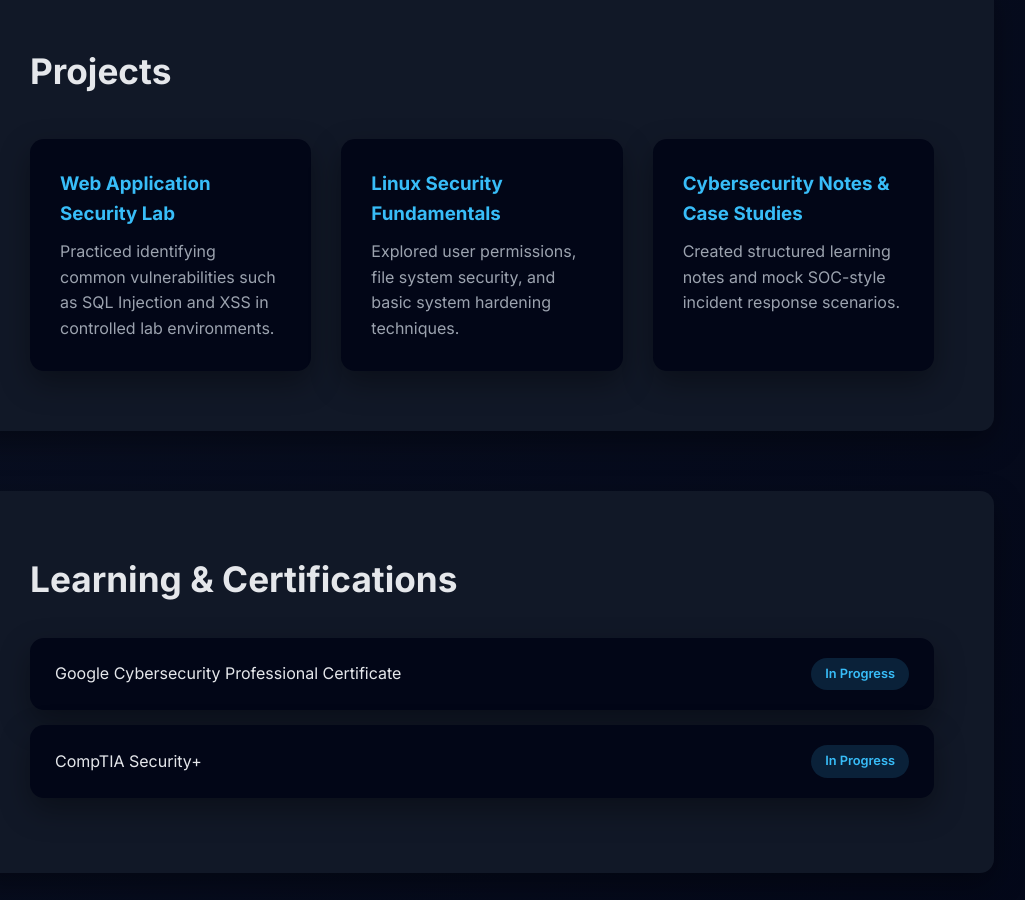
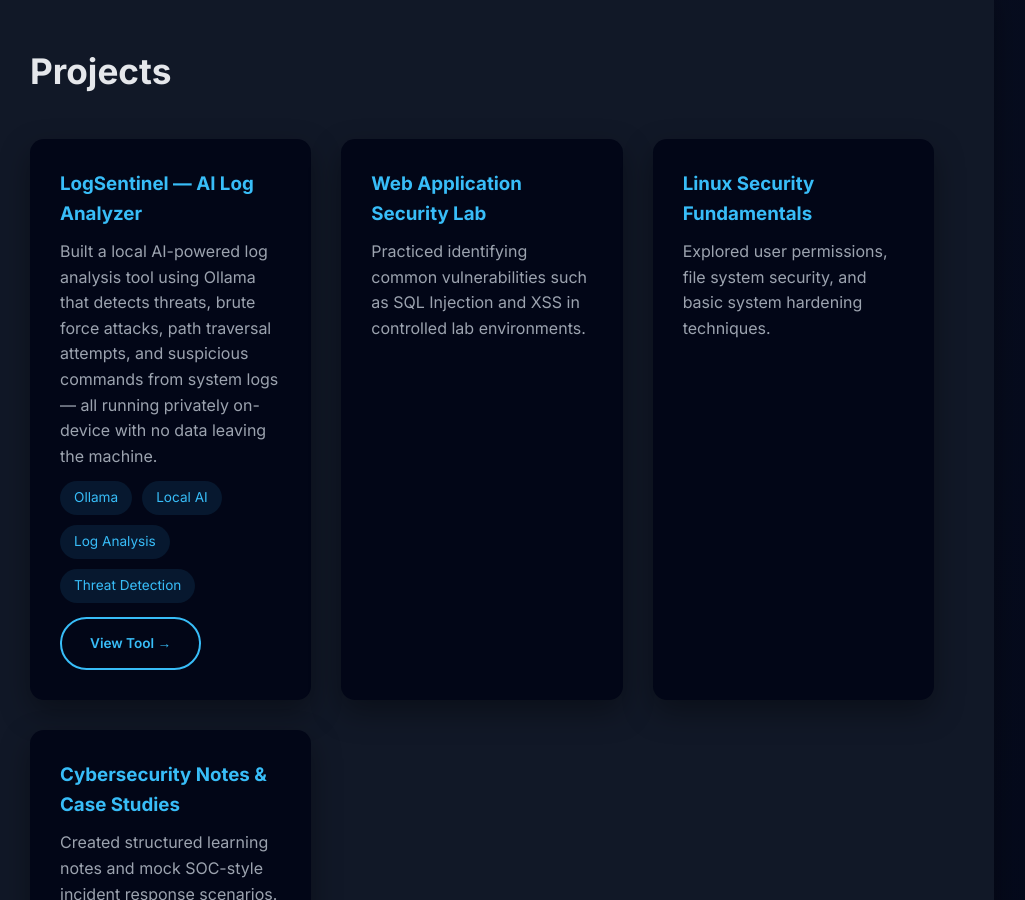
Before and after one commit to a5win0/aswin-ta.github.io, a plain HTML site: page index.html in a window 1280 px wide. Shown: the part 1900-2800 px from the top of the page, without its empty margins (158-1183 px from the left). Drawn offline with Linux system fonts and the light colour scheme.

Commit message:
Add LogSentinel project and update projects section
Added a new project 'LogSentinel' for AI log analysis and updated the existing projects section.

```diff
--- a/index.html
+++ b/index.html
@@ -37,7 +37,7 @@
     <div class="hero-wrapper">
 
       <div class="hero-content">
-        <h1>Hi, I’m <span>Aswin T A</span></h1>
+        <h1>Hi, I'm <span>Aswin T A</span></h1>
         <h3>IT & Cybersecurity Enthusiast</h3>
         <p>
           Aspiring cybersecurity professional focused on secure systems,
@@ -118,6 +118,25 @@
     <h2>Projects</h2>
     <div class="projects-grid">
 
+      <!-- NEW: LogSentinel -->
+      <div class="project-card">
+        <h3>LogSentinel — AI Log Analyzer</h3>
+        <p>
+          Built a local AI-powered log analysis tool using Ollama that detects threats,
+          brute force attacks, path traversal attempts, and suspicious commands from
+          system logs — all running privately on-device with no data leaving the machine.
+        </p>
+        <div class="tags" style="margin-top: 12px;">
+          <span class="tag">Ollama</span>
+          <span class="tag">Local AI</span>
+          <span class="tag">Log Analysis</span>
+          <span class="tag">Threat Detection</span>
+        </div>
+        <a href="log-analyzer.html" class="btn btn-outline" style="margin-top: 14px; display: inline-block; font-size: 0.85rem;">
+          View Tool →
+        </a>
+      </div>
+
       <div class="project-card">
         <h3>Web Application Security Lab</h3>
         <p>
@@ -166,8 +185,8 @@
   <!-- CONTACT -->
   <section class="card-section reveal contact" id="contact">
     <h2>Contact</h2>
-    <p>Email: <a href="aswinta0a@gmail.com">aswinta0a@gmail.com</a></p>
-    <p>LinkedIn: <a href="https://www.linkedin.com/aswinta44" target="_blank">
+    <p>Email: <a href="mailto:aswinta0a@gmail.com">aswinta0a@gmail.com</a></p>
+    <p>LinkedIn: <a href="https://www.linkedin.com/in/aswinta44" target="_blank">
       linkedin.com/in/aswinta44
     </a></p>
   </section>
```
